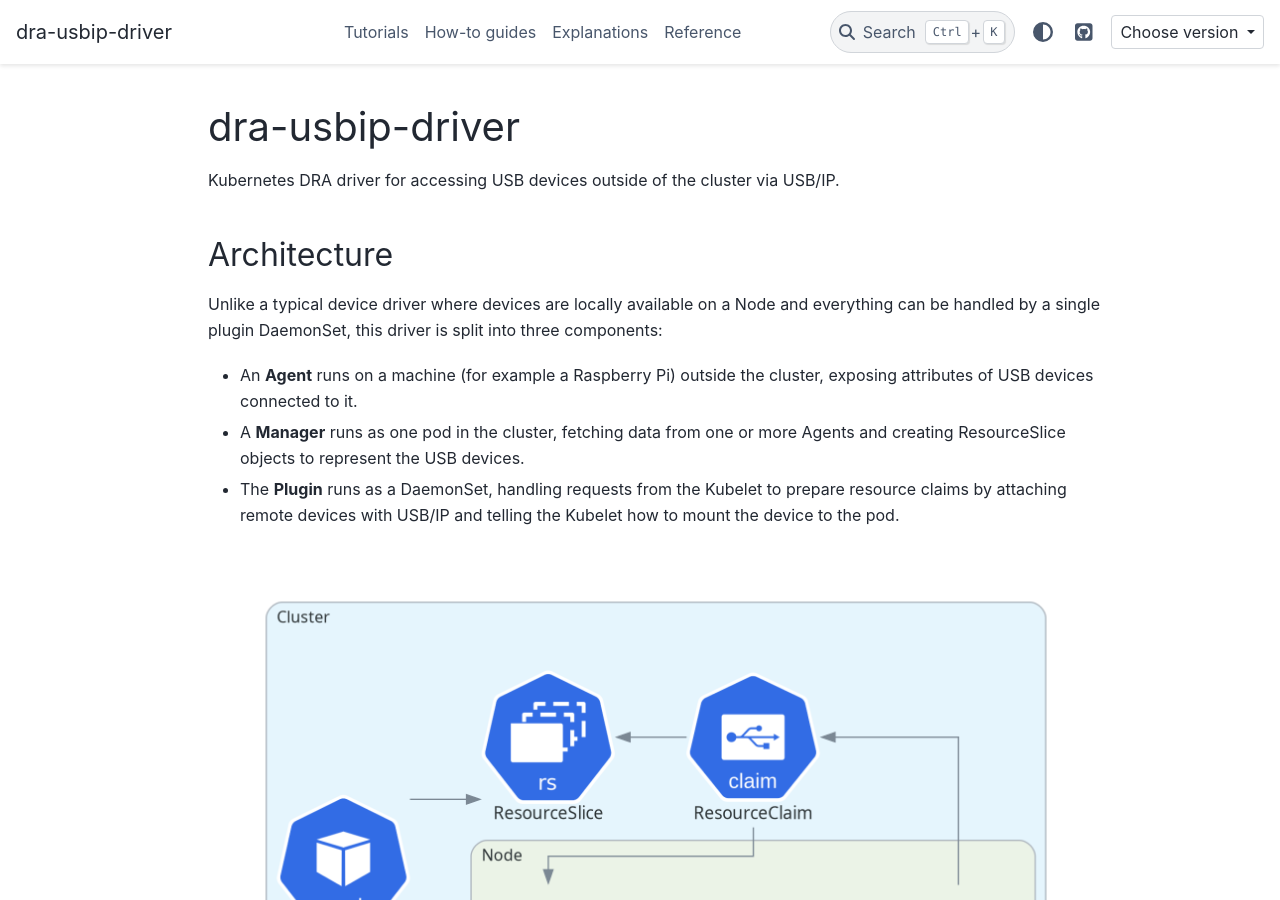
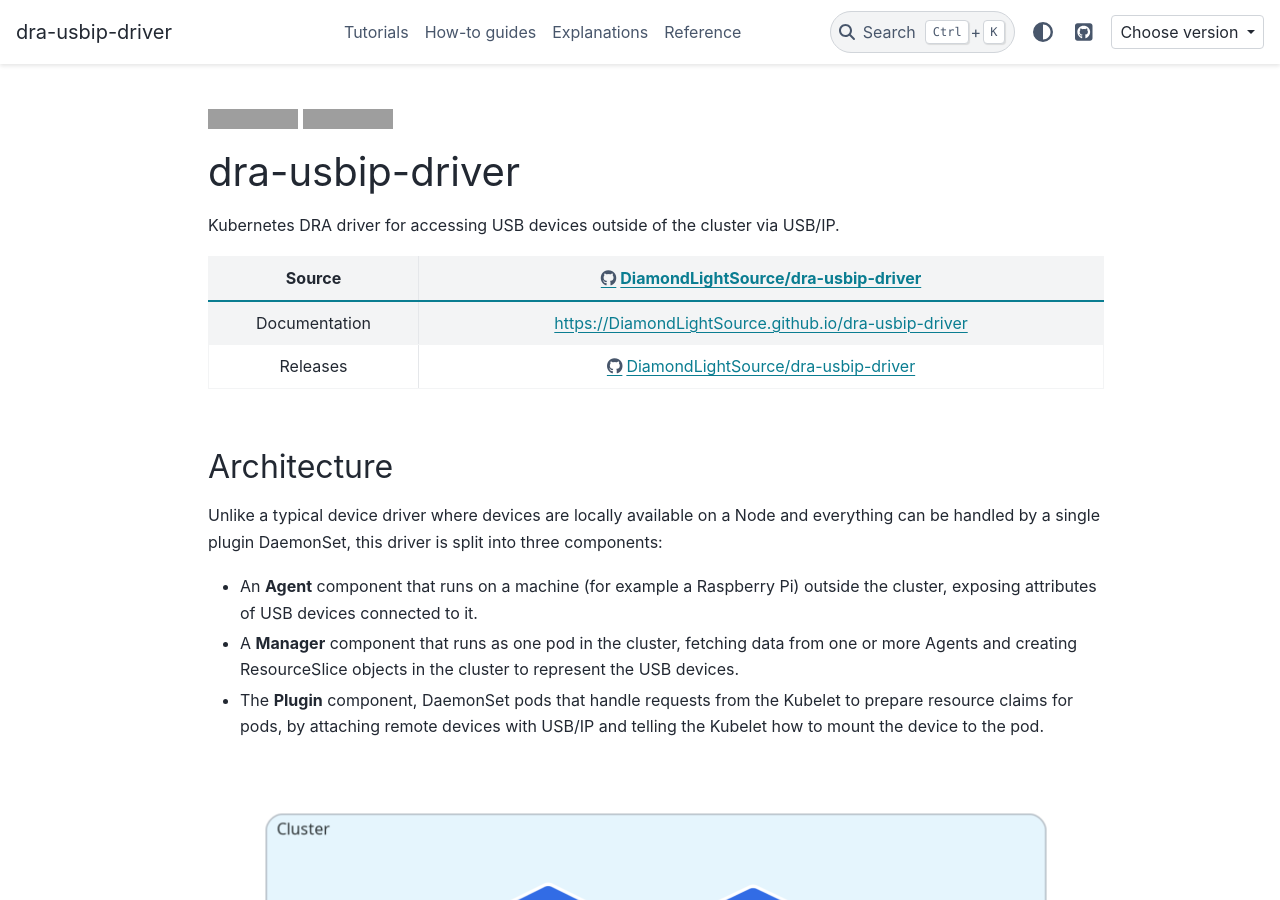
Before and after one commit to DiamondLightSource/dra-usbip-driver, a Sphinx documentation site: the page built from docs/index.md, in a window 1280 px wide and 900 px high. Built offline with Sphinx 7.4.7 and the PyData theme 0.15.4, drawn with Linux system fonts in a browser that asks for light colours; part of the change alters nothing that is shown; grey boxes are pictures that could not be loaded.

Commit message:
Add badges, links, license, and share README with docs landing page
Co-Authored-By: Claude Opus 4.6 (1M context) <noreply@anthropic.com>

````diff
--- a/README.md
+++ b/README.md
@@ -1,7 +1,15 @@
+[![CI](https://github.com/DiamondLightSource/dra-usbip-driver/actions/workflows/ci.yml/badge.svg)](https://github.com/DiamondLightSource/dra-usbip-driver/actions/workflows/ci.yml)
+[![License](https://img.shields.io/badge/License-Apache%202.0-blue.svg)](https://www.apache.org/licenses/LICENSE-2.0)
+
 # dra-usbip-driver
 
 Kubernetes DRA driver for accessing USB devices
 outside of the cluster via USB/IP.
+
+Source          | <https://github.com/DiamondLightSource/dra-usbip-driver>
+:---:           | :---:
+Documentation   | <https://DiamondLightSource.github.io/dra-usbip-driver>
+Releases        | <https://github.com/DiamondLightSource/dra-usbip-driver/releases>
 
 ## Architecture
 
@@ -23,4 +31,8 @@ driver is split into three components:
   devices with USB/IP and telling the Kubelet
   how to mount the device to the pod.
 
+<!-- README only content. Anything below this line won't be included in index.md -->
+
 ![architecture diagram](docs/architecture.png)
+
+See <https://DiamondLightSource.github.io/dra-usbip-driver> for full documentation.
--- a/docs/index.md
+++ b/docs/index.md
@@ -2,23 +2,9 @@
 html_theme.sidebar_secondary.remove: true
 ---
 
-# dra-usbip-driver
-
-Kubernetes DRA driver for accessing USB devices outside of the cluster via USB/IP.
-
-## Architecture
-
-Unlike a typical device driver where devices are locally available on a Node
-and everything can be handled by a single plugin DaemonSet, this driver is
-split into three components:
-
-- An **Agent** runs on a machine (for example a Raspberry Pi) outside the
-  cluster, exposing attributes of USB devices connected to it.
-- A **Manager** runs as one pod in the cluster, fetching data from one or more
-  Agents and creating ResourceSlice objects to represent the USB devices.
-- The **Plugin** runs as a DaemonSet, handling requests from the Kubelet to
-  prepare resource claims by attaching remote devices with USB/IP and telling
-  the Kubelet how to mount the device to the pod.
+```{include} ../README.md
+:end-before: <!-- README only content
+```
 
 ```{image} architecture.png
 :alt: Architecture diagram
````
Also changed, not shown: 1 other file.
